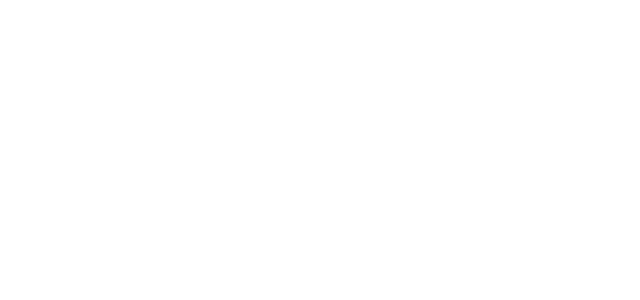
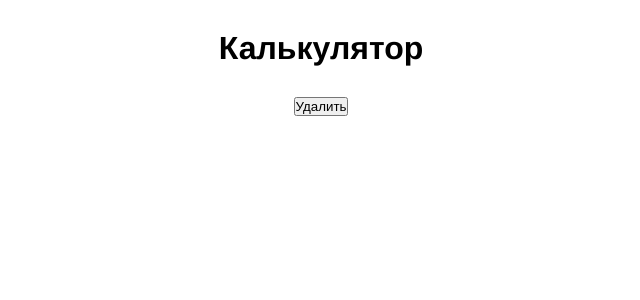
Before and after one commit to akaryaka/calculator-vue-ts, a Vue app: page / in a window 1280 px wide. Shown: the top 300 px of the page, without its empty margins (319-959 px from the left). Built offline with nearby package versions, Linux system fonts and the light colour scheme.

Commit message:
add sass

```diff
--- a/package.json
+++ b/package.json
@@ -15,6 +15,7 @@
     "@types/node": "^24.12.2",
     "@vitejs/plugin-vue": "^6.0.5",
     "@vue/tsconfig": "^0.9.1",
+    "sass": "^1.99.0",
     "typescript": "~6.0.2",
     "vite": "^8.0.4",
     "vue-tsc": "^3.2.6"
--- a/src/components/Calculator.vue
+++ b/src/components/Calculator.vue
@@ -3,5 +3,33 @@
 </script>
 
 <template>
+  <div class="app">
+    <div class="wrapper">
+      <h1 class="title">Калькулятор</h1>
+      <div class="calc">
+        <div class="output"></div>
+        <header class="calc__header">
+          <div class="calc__header__input"></div>
+          <button class="btn delete" id="btn_delete">Удалить</button>
+        </header>
+      </div>
+    </div>
 
+  </div>
 </template>
+
+<style lang="scss">
+  .wrapper{
+  width: 100%;
+  text-align: center;
+  display: flex;
+  justify-content: center;
+  align-items: center;
+  flex-direction: column;
+}
+
+.title{
+  margin-bottom: 30px;
+}
+
+</style>
--- a/src/style.css
+++ b/src/style.css
@@ -0,0 +1,10 @@
+*{
+  padding: 0;
+  margin: 0;
+  box-sizing: border-box;
+}
+
+body{
+  font-family: 'Franklin Gothic Medium', 'Arial Narrow', Arial, sans-serif;
+  padding: 30px;
+}
```
Also changed, not shown: 1 other file (tests, documents, lock files or other folders).
